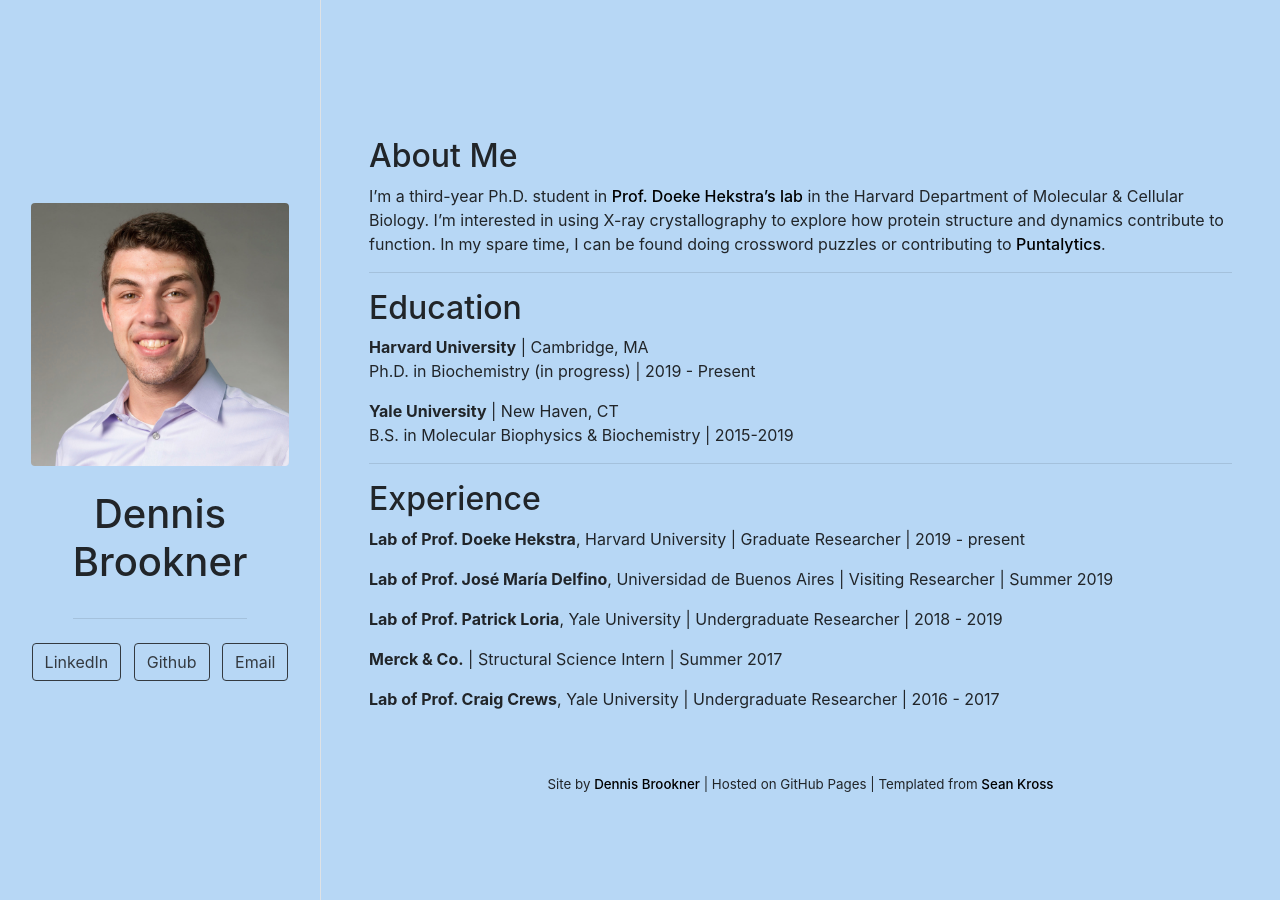
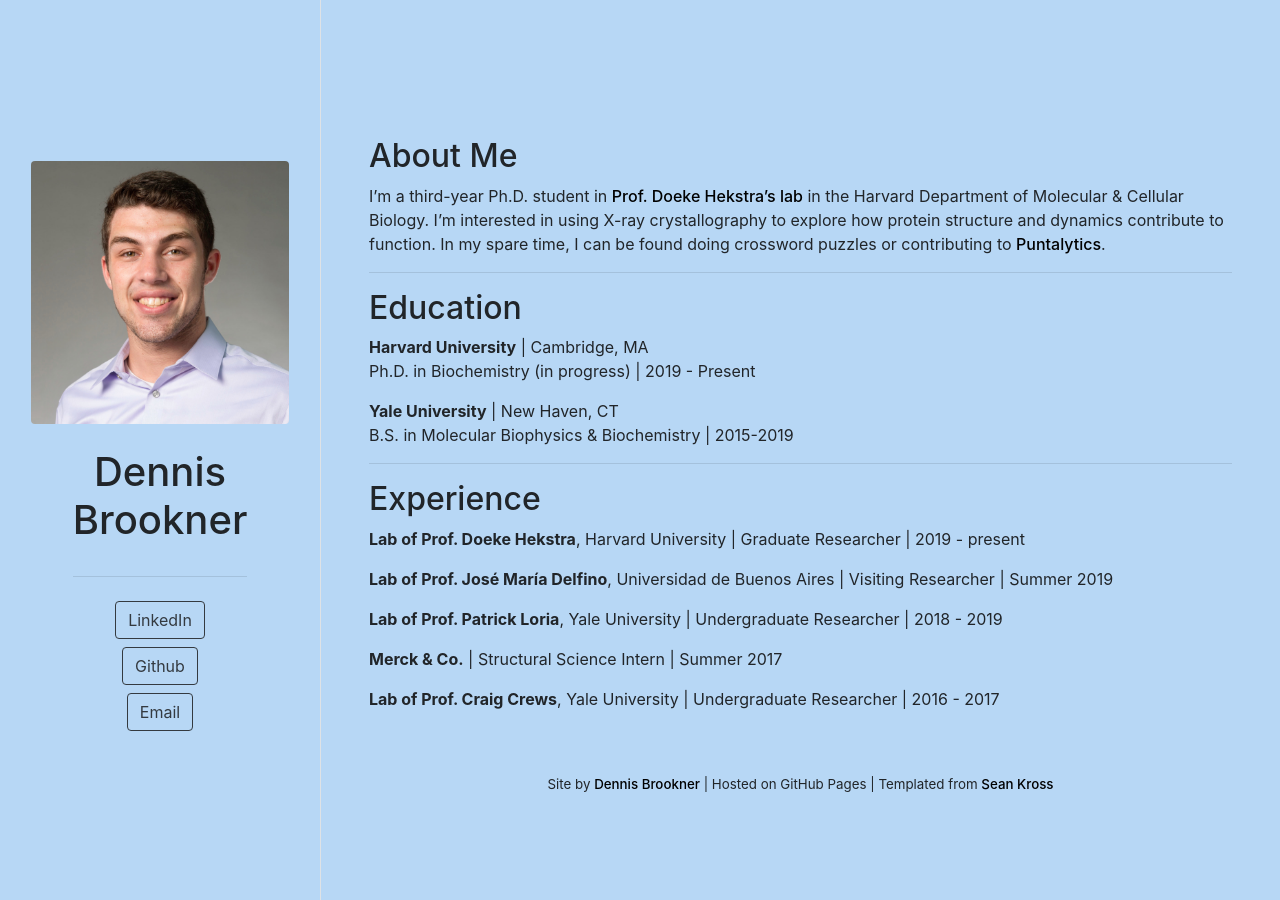
Before and after one commit to dennisbrookner/dennisbrookner.github.io, a Jekyll site: the page built from bio.md, in a window 1280 px wide. Built offline with Jekyll 4.4.1, drawn with Linux system fonts in a browser that asks for light colours; nearby versions of some CDN libraries.

Commit message:
Update bio_layout.html

```diff
--- a/_layouts/bio_layout.html
+++ b/_layouts/bio_layout.html
@@ -18,11 +18,12 @@
             <ul class="list-inline">
 
               {% for item in site.data.links %}
-                <li class="list-inline-item">
+                <li>
                   <a href="{{ item.link }}" >
                     <button type="button" class="btn btn-vertical btn-outline-dark mb-2">
                       {{ item.name }}
                     </button>
+
                   </a>
                 </li>
               {% endfor %}
```
